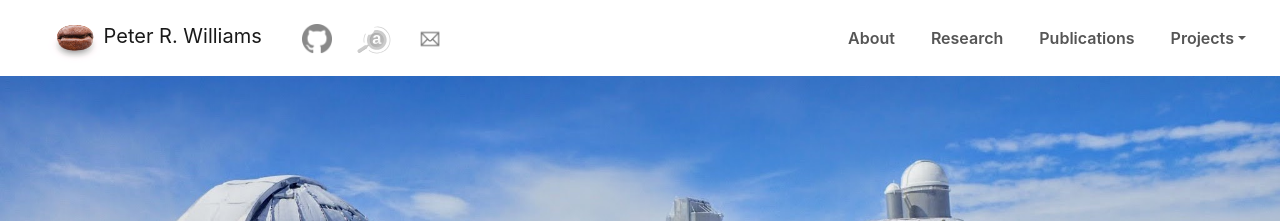
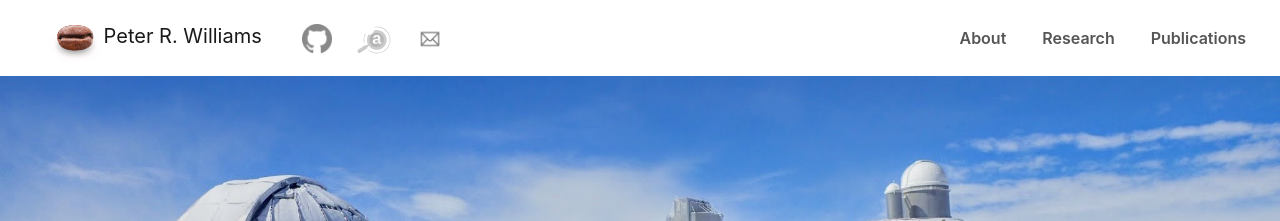
Before and after one commit to peterrwi/peterrwi.github.io, a Jekyll site: the page built from index.html, in a window 1280 px wide. Shown: the top 221 px of the page. Built offline with Jekyll 4.4.1, drawn with Linux system fonts in a browser that asks for light colours; nearby versions of some CDN libraries.

Commit message:
Removed projects from navbar

```diff
--- a/_includes/navbar.html
+++ b/_includes/navbar.html
@@ -22,14 +22,6 @@
       <li class="nav-item">
         <a class="nav-link" href="#publications">Publications</a>
       </li>
-      <li class="nav-item dropdown">
-        <a class="nav-link dropdown-toggle disabled" href="#projects" role="button" data-toggle="dropdown" aria-haspopup="true" aria-expanded="false">Projects</a>
-        <div class="dropdown-menu" aria-labelledby="navbarDropdownMenuLink">
-          <a class="dropdown-item" href="#">Project 1</a>
-          <a class="dropdown-item" href="#">Project 2</a>
-          <a class="dropdown-item" href="#">Project 3</a>
-        </div>
-      </li>
     </ul>
   </div>
 </nav>
```
